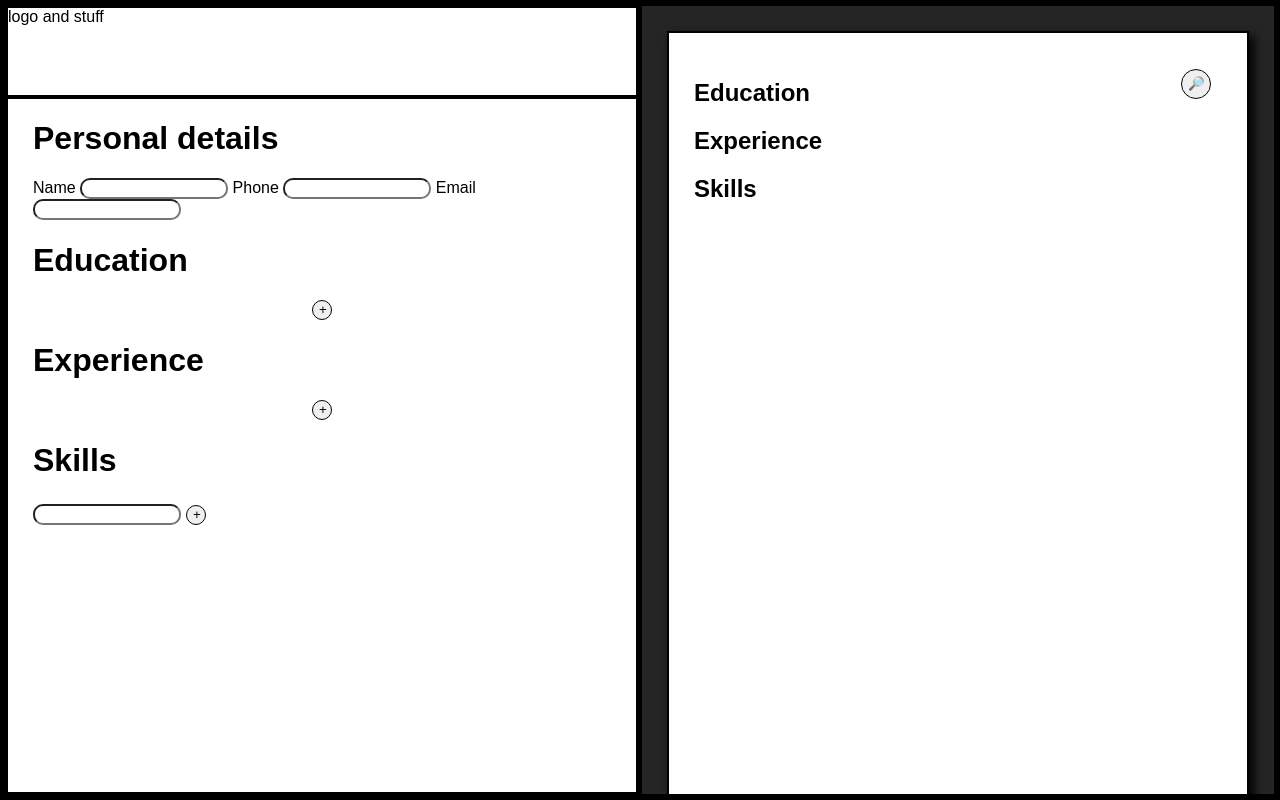
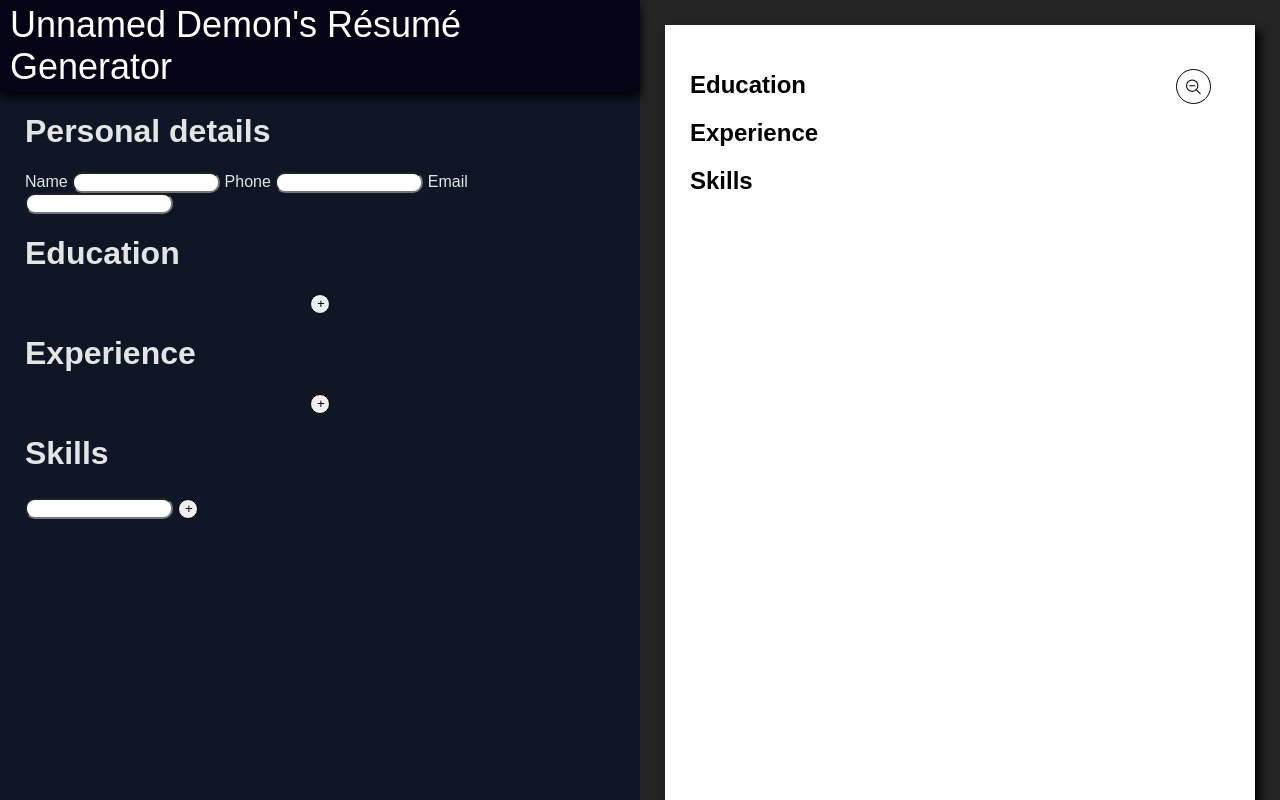
Before and after one commit to unnamed-demon/resume-generator, a React (Vite) app: page / in a window 1280 px wide. Built offline with nearby package versions, Linux system fonts and the light colour scheme.

Commit message:
add styling changes

```diff
--- a/src/App.css
+++ b/src/App.css
@@ -11,12 +11,29 @@
 
 .header {
     height: 11.5%;
+    background-color: rgb(5, 3, 22);
+    box-shadow: 0 5px 10px black;
+    position: relative;
+    z-index: 2;
+    color: white;
+    padding: 10px;
+    font-size: 36px;
+    display: flex;
+    justify-content: center;
+    align-items: center;
 }
 
 .form {
     padding: 0 25px;
     overflow: auto;
     height: 88.5%;
+    background-color: rgb(15, 23, 39);
+    color: rgb(228, 228, 228);
+}
+
+.spread {
+    display: flex;
+    justify-content: space-between;
 }
 
 input {
@@ -37,12 +54,20 @@ button {
 }
 
 .background button {
-    height: 30px;
-    width: 30px;
+    height: 35px;
+    width: 35px;
     position: fixed;
     right: 5%;
     top: 8%;
     z-index: 1;
+    background: white;
+    display: grid;
+    place-items: center;
+
+    svg {
+        height: 70%;
+        width: 70%;
+    }
 }
 
 .centered-button {
@@ -74,3 +99,9 @@ button {
     --ratio: 1;
     scale: var(--ratio);
 }
+
+ul {
+    display: grid;
+    grid-template-columns: 50% 50%;
+    grid-auto-rows: auto;
+}
--- a/src/components/LeftPane.jsx
+++ b/src/components/LeftPane.jsx
@@ -8,7 +8,7 @@ function LeftPane({ newKey, setNewKey, person, setPerson, courses, setCourses, j
 
   return (
     <div className='pane'>
-      <div className='header'>logo and stuff</div>
+      <div className='header'>Unnamed Demon's Résumé Generator</div>
       <div className='form'>
         <h1>Personal details</h1>
         <label htmlFor="name">Name </label>
--- a/src/components/RightPane.jsx
+++ b/src/components/RightPane.jsx
@@ -1,36 +1,75 @@
-import { useState } from 'react';
+import { useState, useEffect } from "react";
+import ZoomButton from "./ZoomButton";
 
 function RightPane({ person, courses, jobs, skills }) {
   const [scaled, setScaled] = useState(false);
+  const [zoomTimeoutId, setZoomTimeoutId] = useState(null);
+
+  window.onresize = () => {
+    if(!scaled) return;
+    clearTimeout(zoomTimeoutId);
+
+    const newZoomTimeoutId = setTimeout(() => {
+      const $preview = document.querySelector(".preview");
+      $preview.style.setProperty(
+        "--ratio",
+        (window.innerHeight - 50) / $preview.scrollHeight
+      );
+    }, 100);
+
+    setZoomTimeoutId(newZoomTimeoutId);
+  };
 
   const toggle = () => {
-    const $preview = document.querySelector('.preview');
-    if(!scaled) {
-      $preview.classList.add('scaled');
-      $preview.style.setProperty("--ratio",(window.innerHeight - 50)/$preview.scrollHeight);
-    }
-    else {
-      $preview.classList.remove('scaled');
+    const $preview = document.querySelector(".preview");
+    if (!scaled) {
+      $preview.classList.add("scaled");
+      $preview.style.setProperty(
+        "--ratio",
+        (window.innerHeight - 50) / $preview.scrollHeight
+      );
+    } else {
+      $preview.classList.remove("scaled");
     }
     setScaled(!scaled);
-  }
+  };
 
   return (
-    <div className='pane background'>
-      <button onClick={() => toggle()}>🔎</button>
+    <div className="pane background">
+      <ZoomButton toggle={toggle} scaled={scaled} />
+
       <div className="preview">
         <h1>{person.name}</h1>
         <h3>{person.phone}</h3>
         <h3>{person.email}</h3>
+
         <h2>Education</h2>
-        {courses.map(({ id, fields }) => <div key={id}>Course Title : {fields.courseTitle} Institute : {fields.institute} Duration : {fields.duration}</div>)}
+        {courses.map(({ id, fields }) => (
+          <div className="spread" key={id}>
+            <b>{fields.courseTitle}</b>
+            <span>{fields.institute}</span>
+            <em>{fields.duration}</em>
+          </div>
+        ))}
+
         <h2>Experience</h2>
-        {jobs.map(({ id, fields }) => <div key={id}>Position : {fields.position} Company : {fields.company} Duration : {fields.duration}</div>)}
+        {jobs.map(({ id, fields }) => (
+          <div className="spread" key={id}>
+            <b>{fields.position}</b>
+            <span>{fields.company}</span>
+            <em>{fields.duration}</em>
+          </div>
+        ))}
+
         <h2>Skills</h2>
-        <ul>{skills.map((skill) => <li>{skill.value}</li>)}</ul>
+        <ul>
+          {skills.map((skill) => (
+            <li key={skill.id}>{skill.value}</li>
+          ))}
+        </ul>
       </div>
     </div>
-  )
+  );
 }
 
 export default RightPane;
--- /dev/null
+++ b/src/components/ZoomButton.jsx
@@ -0,0 +1,13 @@
+function ZoomButton({ toggle, scaled }) {
+  return (
+    <button onClick={() => toggle()}>
+      {scaled ? (
+        <svg xmlns="http://www.w3.org/2000/svg" width="1em" height="1em" viewBox="0 0 14 14"><g fill="none" stroke="currentColor" strokeLinecap="round" strokeLinejoin="round"><circle cx="5.92" cy="5.92" r="5.42"></circle><path d="M13.5 13.5L9.75 9.75M6 3.5v5M3.5 6h5"></path></g></svg>
+      ) : (
+        <svg xmlns="http://www.w3.org/2000/svg" width="1em" height="1em" viewBox="0 0 14 14"><g fill="none" stroke="currentColor" strokeLinecap="round" strokeLinejoin="round"><circle cx="5.92" cy="5.92" r="5.42"></circle><path d="M13.5 13.5L9.75 9.75M3.5 6h5"></path></g></svg>
+      )}
+    </button>
+  );
+}
+
+export default ZoomButton;
--- a/src/index.css
+++ b/src/index.css
@@ -1,5 +1,5 @@
 div {
-  border: 2px solid black;
+  /* border: 2px solid black; */
   box-sizing: border-box;
 }
 
```
